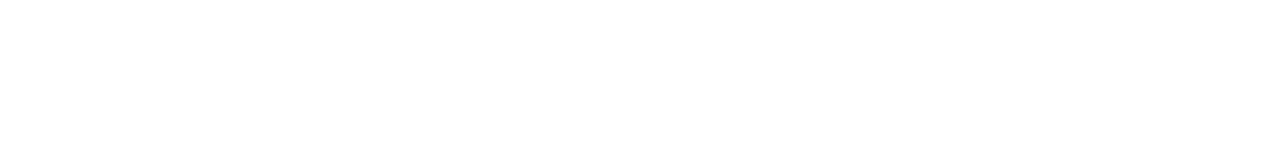
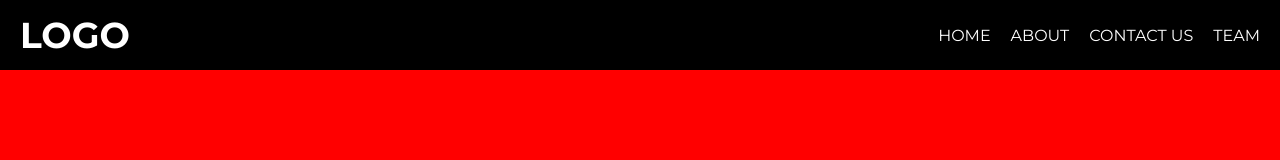
Before and after one commit to blrveli243/pa-siber-fe-workshop, a plain HTML site: page index.html in a window 1280 px wide. Drawn offline with Linux system fonts and the light colour scheme.

Commit message:
feat: create new navbar

```diff
--- a/index.html
+++ b/index.html
@@ -8,6 +8,25 @@
     <link rel="stylesheet" href="./style.css">
 </head>
 <body>
+    <nav>
+        <div class="logo-container">LOGO</div>
+        <div class="nav-container">
+            <ul>
+                <li class="nav-link">
+                    <a href="">HOME</a>
+                </li>
+                <li class="nav-link">
+                    <a href="">ABOUT</a>
+                </li>
+                <li class="nav-link">
+                    <a href="">CONTACT US</a>
+                </li>
+                <li class="nav-link">
+                    <a href="">TEAM</a></li>
 
+            </ul>
+        </div>
+    </nav>
+    <main></main>
 </body>
 </html>
--- a/style.css
+++ b/style.css
@@ -0,0 +1,50 @@
+@import url('https://fonts.googleapis.com/css2?family=Montserrat:wght@400;500;700&family=Roboto:ital,wght@0,100;0,300;0,400;0,500;1,100;1,700&display=swap');
+*{
+    margin: 0;
+    padding: 0;
+    box-sizing: border-box;
+font-family: 'Montserrat', sans-serif;
+
+}
+a{
+    text-decoration: none;
+    color: inherit;
+}
+body{
+    width: 100vw;
+    height: 100vh;
+}
+nav{
+    height: 70px;
+    width: 100%;
+    background-color:black;
+    color: white;
+    padding: 0 20px;
+    display: flex;
+    justify-content: space-between;
+    align-items: center;
+}
+main{
+    height: calc(100% - 70px);
+    width: 100%;
+    background-color: red;
+}
+ .logo-container{
+    font-size: 36px;
+    font-weight: 700;
+ }
+ .nav-container ul {
+    display: flex;
+    align-items: center;
+    justify-content: center;
+    list-style: none;
+ }
+
+
+ .nav-container ul .nav-link{
+    margin-right: 20px;
+    color: white;
+ }
+ .nav-container ul .nav-link:last-child{
+    margin-right: 0;
+ }
```
